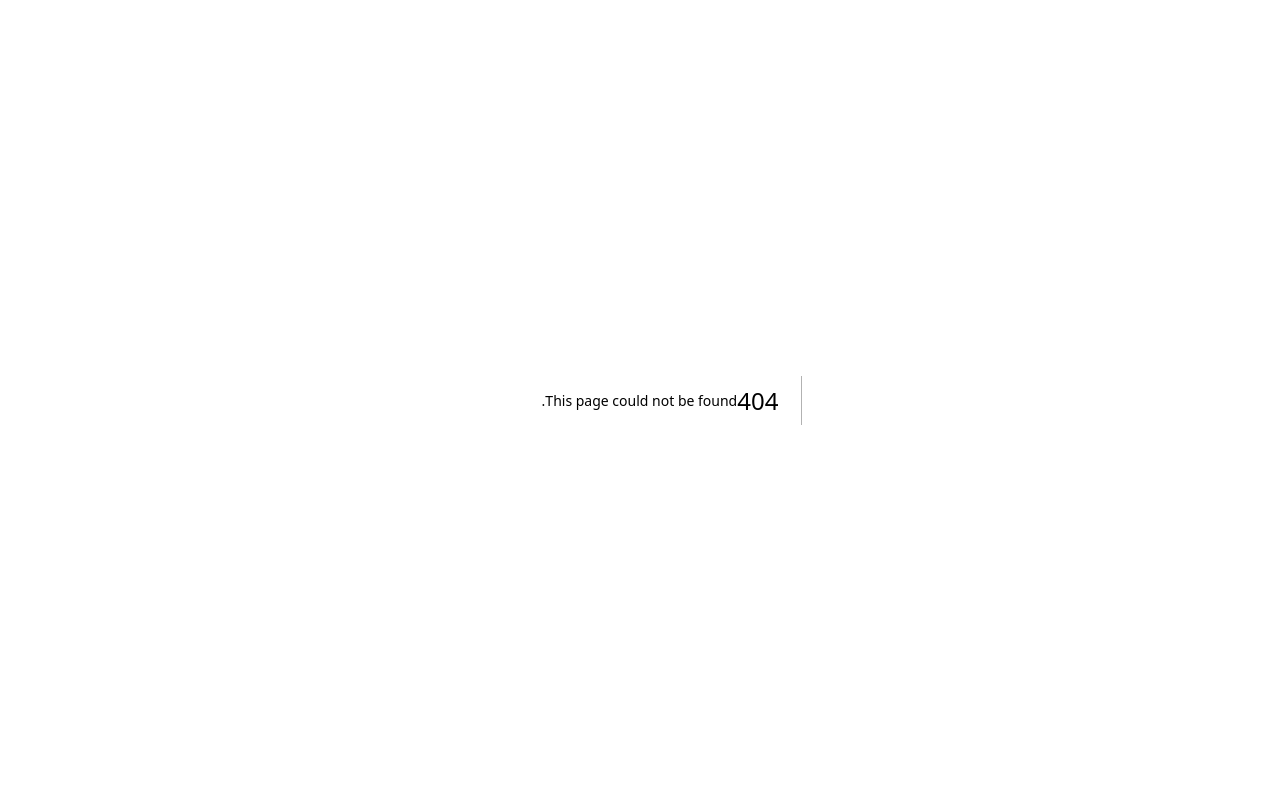
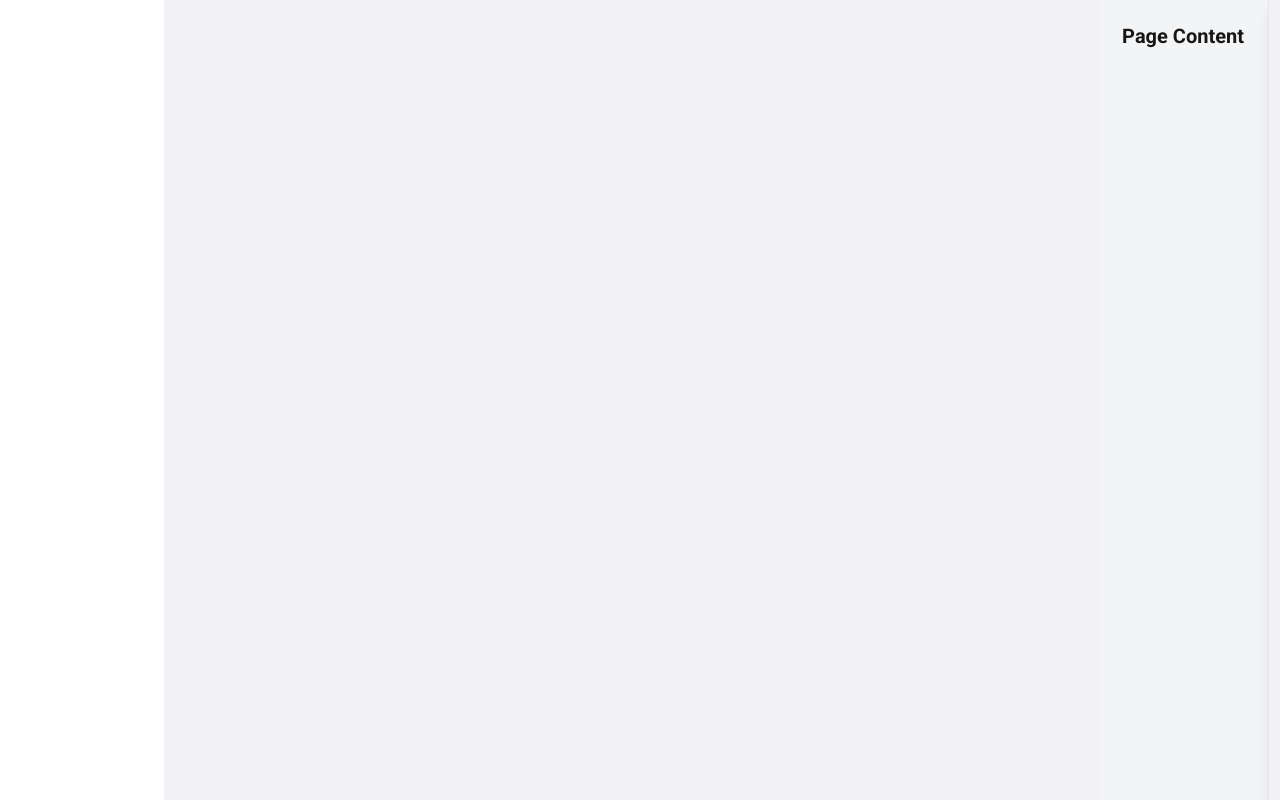
Before and after one commit to Zahra-Bazrgari/e-commerce, a Next.js app: page /admin in a window 1280 px wide. Before the commit this address had no page. Built offline with nearby package versions, Linux system fonts and the light colour scheme.

Commit message:
products fetching merge

```diff
--- a/apis/auth.service.ts
+++ b/apis/auth.service.ts
@@ -6,7 +6,6 @@ import {
   IAuthResponse,
   ISignUpRequest,
 } from "@/types/auth.types";
-import { setSession } from "@/utils/session-manager";
 
 type loginFuncType = (data: ILoginRequest) => Promise<IAuthResponse>;
 
--- a/app/admin/layout.tsx
+++ b/app/admin/layout.tsx
@@ -0,0 +1,15 @@
+
+import AdminSideBar from '@/components/AdminSideBar'
+import React from 'react'
+
+const layout = ({children}: {children: React.ReactNode}) => {
+  return (
+    <div className='bg-bs-body-bg flex min-h-screen'>
+
+      <AdminSideBar />
+      {children}
+    </div>
+  )
+}
+
+export default layout
--- /dev/null
+++ b/app/admin/page.tsx
@@ -0,0 +1,9 @@
+import React from 'react'
+
+const page = () => {
+  return (
+    <div></div>
+  )
+}
+
+export default page
--- /dev/null
+++ b/components/AdminSideBar.tsx
@@ -0,0 +1,74 @@
+"use client";
+import React from "react";
+import Link from "next/link";
+import { usePathname } from "next/navigation";
+import Image from "next/image";
+import { LayoutDashboard } from "lucide-react";
+import { useToggleState } from "@/hooks/useToggleState";
+import { CreditCard } from "lucide-react";
+import { ShoppingBag } from "lucide-react";
+
+const Sidebar = () => {
+  const [isOpen, setIsOpen] = useToggleState(false);
+  const pathname = usePathname();
+
+  const navItems = [
+    { name: "داشبورد", path: "/dashboard", icon: <LayoutDashboard width={22}/> },
+    { name: "محصولات", path: "/products", icon: <ShoppingBag width={22}/> },
+    { name: "سفارشات", path: "/orders", icon: <CreditCard width={22}/> },
+  ];
+
+  return (
+    <div className='flex'>
+      <button
+        onClick={() => setIsOpen()}
+        className='p-4 text-white bg-gray-800 md:hidden'
+        aria-label='Toggle Sidebar'
+      >
+        ☰
+      </button>
+
+      <div
+        className={`fixed left-0 z-10 h-full w-44 bg-bs-body-bg text-gray-600 transition-transform duration-300 shadow-lg border-l-[1px] pt-6 ${
+          isOpen ? "translate-x-0" : "-translate-x-full"
+        } md:translate-x-0 md:static`}
+      >
+        <div className='w-full flex items-center justify-center'>
+          <Image
+            src={"/logo/light-mode-logo.png"}
+            alt='Logo'
+            width={100}
+            height={100}
+          />
+        </div>
+
+        <div className='mt-8 space-y-3'>
+          {navItems.map((item) => (
+            <div key={item.name}>
+              <Link
+                href={item.path}
+                className={`block px-4 py-2 text-lg font-medium ${
+                  pathname === item.path
+                    ? "bg-gray-700 text-white"
+                    : "hover:bg-gray-200"
+                }`}
+                onClick={() => setIsOpen()}
+              >
+                <div className='flex gap-2'>
+                  {item.icon}
+                  {item.name}
+                </div>
+              </Link>
+            </div>
+          ))}
+        </div>
+      </div>
+
+      <div className='flex-1 p-6 bg-gray-100'>
+        <h1 className='text-xl font-bold'>Page Content</h1>
+      </div>
+    </div>
+  );
+};
+
+export default Sidebar;
--- a/containers/Auth/SignupForm.tsx
+++ b/containers/Auth/SignupForm.tsx
@@ -11,7 +11,7 @@ import { zodResolver } from "@hookform/resolvers/zod";
 import { Input } from "@/components/Input";
 import { useSingup } from "@/hooks/mutation/auth";
 import { setSession } from "@/utils/session-manager";
-import { setRole } from "@/utils/role-manager"; // New utility
+import { setRole } from "@/utils/role-manager";
 import { signUpFormSchema, signUpSchemaType } from "@/libs/zod/auth-schema";
 
 const SignupForm: React.FC = () => {
--- a/utils/urls.ts
+++ b/utils/urls.ts
@@ -4,4 +4,7 @@ export const urls = {
     signup: "auth/signup",
     token: "/token",
   },
+  products: {
+    fetch: "/products"
+  }
 };
```
Also changed, not shown: apis/products.service.ts (added, +24 -0 lines), types/fetchProducts.types.ts (added, +32 -0 lines), 1 other file (tests, documents, lock files or other folders).
